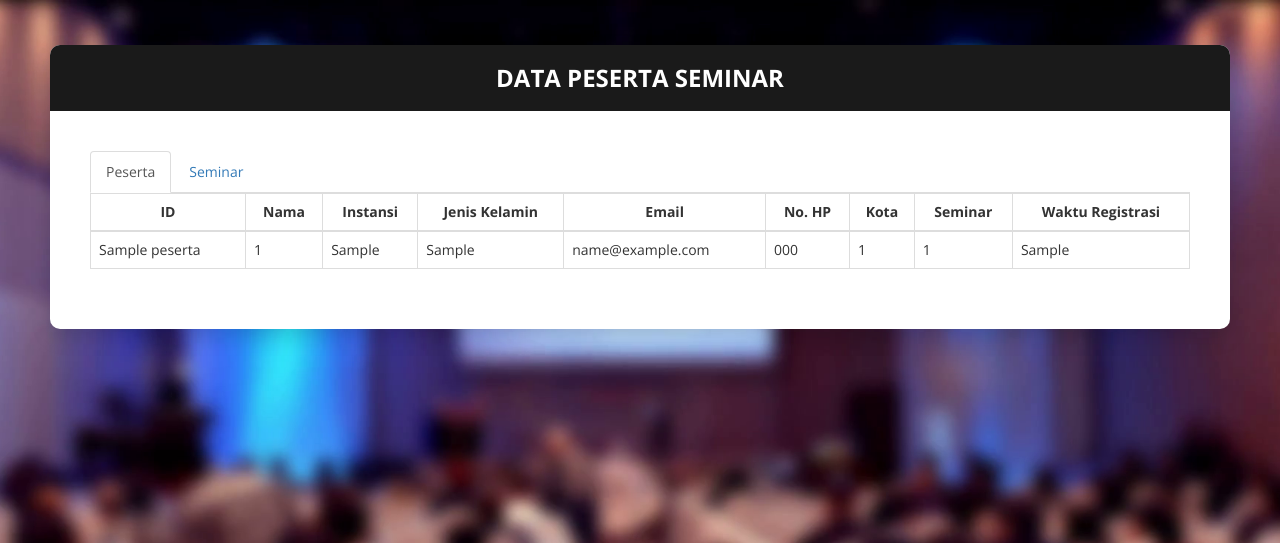
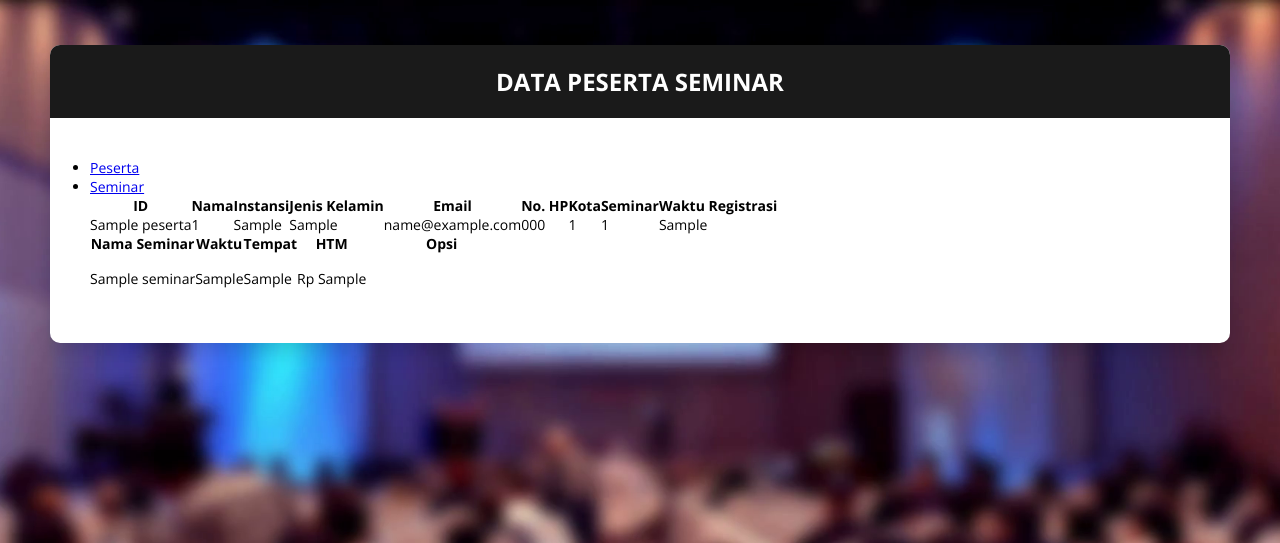
Before and after one commit to akhmadarief/TA-SBD, a PHP site: page /admin.php in a window 1280 px wide. Shown: the top 543 px of the page. Run offline with PHP 8.4, Linux system fonts and the light colour scheme; the visitor is signed in with stand-in values (Sample User, id 1); tables that the repository leaves empty or names only in its code hold one stand-in row (values such as "Sample post").

Commit message:
Update admin.php

```diff
--- a/admin.php
+++ b/admin.php
@@ -31,7 +31,6 @@
     <link href="vendor/select2/select2.min.css" rel="stylesheet" media="all">
     <link href="vendor/datepicker/daterangepicker.css" rel="stylesheet" media="all">
 
-    <link href="css/bootstrap.css" rel="stylesheet" media="all">
     <!-- Main CSS-->
     <link href="css/main.css" rel="stylesheet" media="all">
 
@@ -69,9 +68,8 @@
                                     </tr>
                                 </thead>
                                 <?php
-                                    $query = mysqli_query($conn, "SELECT * FROM peserta");
-                                    while ($row = mysqli_fetch_array($query))
-                                    {
+                                    $data_peserta = $conn->query("SELECT * FROM peserta");
+                                    while ($row = $data_peserta->fetch_assoc()) {
                                         echo "<tr>
                                         <td>".$row['nama']."</td>
                                         <td>".$row['id']."</td>
@@ -84,6 +82,7 @@
                                         <td>".$row['waktu']."</td>
                                         </tr>";
                                     }
+                                    $data_peserta->close();
                                 ?>
                             </table>
                         </div>
@@ -95,20 +94,24 @@
                                         <th scope="col">Waktu</th>
                                         <th scope="col">Tempat</th>
                                         <th scope="col">HTM</th>
+                                        <th scope="col">Opsi</th>
                                     </tr>
                                 </thead>
                                 <tbody>
                                 <?php
-                                    $query = mysqli_query($conn, "SELECT * FROM seminar");
-                                    while ($row = mysqli_fetch_array($query))
-                                    {
+                                    $data_seminar = $conn->query("SELECT * FROM seminar");
+                                    while ($row = $data_seminar->fetch_assoc()) {
                                         echo "<tr>
                                         <td>".$row['nama_seminar']."</td>
                                         <td align='center'>".$row['waktu']."</td>
                                         <td>".$row['tempat']."</td>
                                         <td align='right'>Rp ".$row['htm']."</td>
+                                        <td align='center'>
+                                            <a href='hapus_mahasiswa.php?id=".$row['id_seminar']."' class='btn btn-danger'>Hapus</button></a>
+                                        </td>
                                         </tr>";
                                     }
+                                    $data_seminar->close();
                                 ?>
                                 </tbody>
                             </table>
```
